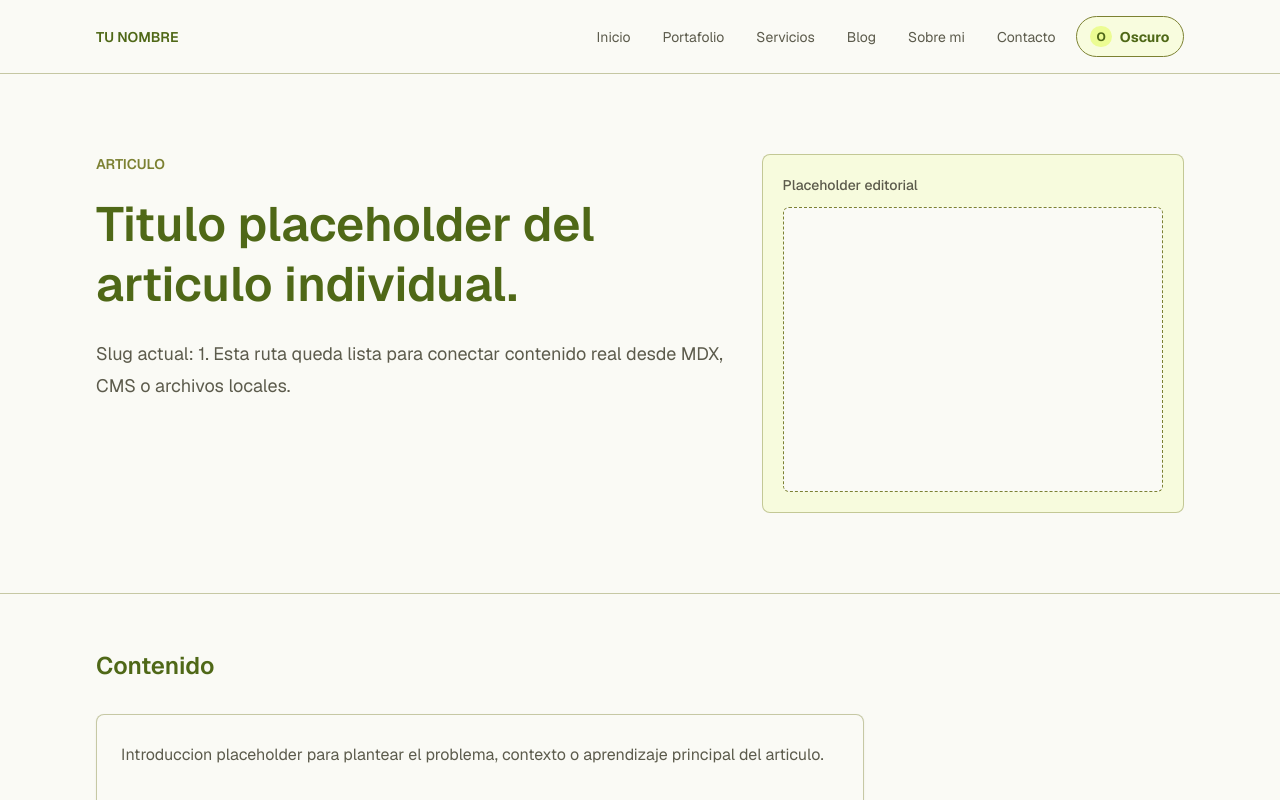
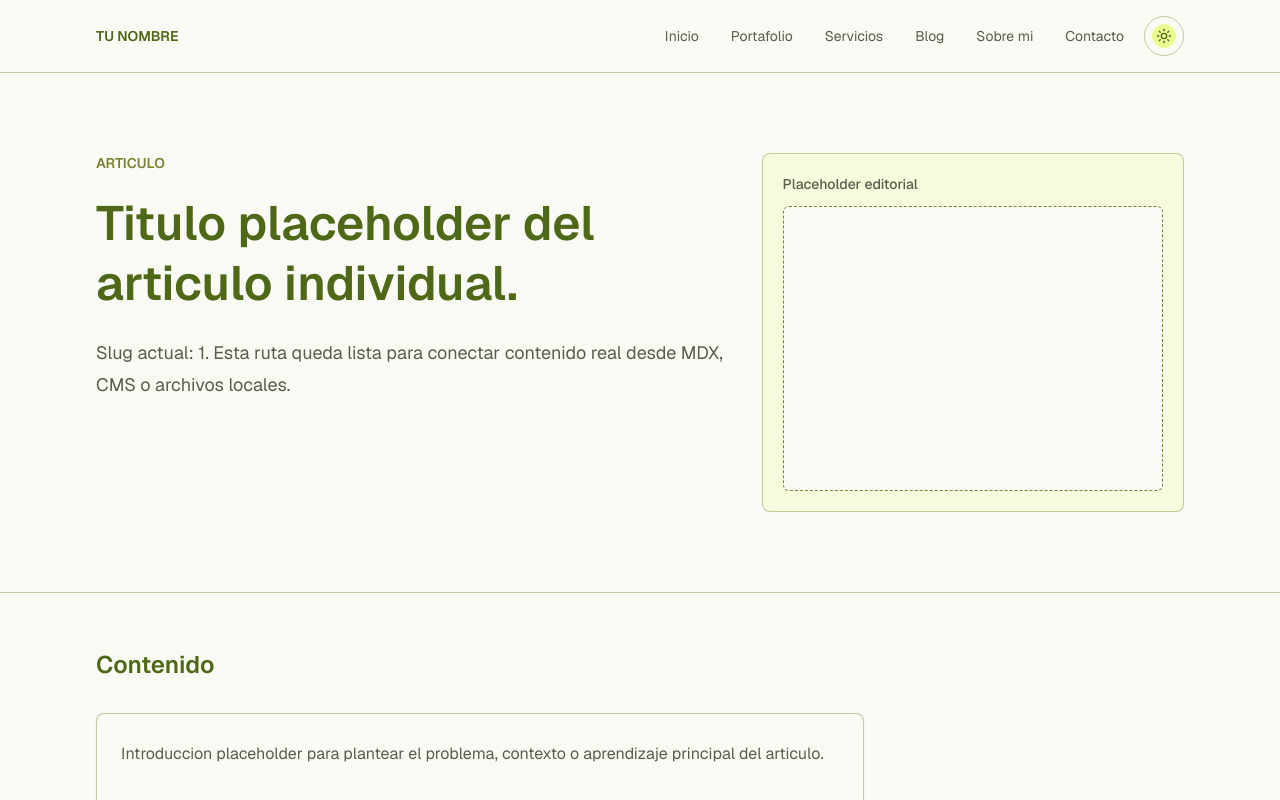
Before and after one commit to gabriel96x1/professional_landing_page, a Next.js app: page /blog/1 in a window 1280 px wide. Shown: the top 800 px of the page. Built offline with nearby package versions, Linux system fonts and the light colour scheme.

Commit message:
added dark and light themes toogle

```diff
--- a/app/_components/page-sections.tsx
+++ b/app/_components/page-sections.tsx
@@ -96,26 +96,3 @@ export function PlaceholderList({ items }: { items: string[] }) {
     </ul>
   );
 }
-
-export function CtaBand() {
-  return (
-    <section className="border-y border-[var(--theme-border)] bg-[var(--theme-text-primary)] text-[var(--theme-background)]">
-      <div className="mx-auto flex w-full max-w-6xl flex-col gap-6 px-5 py-12 sm:flex-row sm:items-center sm:justify-between lg:px-8">
-        <div>
-          <p className="text-sm font-semibold uppercase text-[var(--theme-accent)]">
-            Siguiente paso
-          </p>
-          <h2 className="mt-3 text-2xl font-semibold">
-            Placeholder para llamada de contacto
-          </h2>
-        </div>
-        <Link
-          className="inline-flex min-h-11 items-center justify-center rounded-full bg-[var(--theme-tag-background)] px-5 text-sm font-semibold text-[var(--theme-tag-text)] transition hover:opacity-85"
-          href="/#contact"
-        >
-          Ir a contacto
-        </Link>
-      </div>
-    </section>
-  );
-}
--- a/app/_components/theme-toggle.tsx
+++ b/app/_components/theme-toggle.tsx
@@ -1,5 +1,6 @@
 "use client";
 
+import { Moon, Sun } from "lucide-react";
 import { useEffect, useSyncExternalStore } from "react";
 
 type ThemeName = "light" | "dark";
@@ -18,9 +19,9 @@ function getPreferredTheme(): ThemeName {
     return storedTheme;
   }
 
-  return window.matchMedia("(prefers-color-scheme: dark)").matches
-    ? "dark"
-    : "light";
+  return window.matchMedia("(prefers-color-scheme: light)").matches
+    ? "light"
+    : "dark";
 }
 
 function applyTheme(theme: ThemeName) {
@@ -65,12 +66,16 @@ export function ThemeToggle() {
       aria-pressed={isDark}
       className="theme-toggle"
       onClick={toggleTheme}
+      title={`Cambiar a tema ${isDark ? "claro" : "oscuro"}`}
       type="button"
     >
-      <span aria-hidden="true" className="theme-toggle__icon">
-        {isDark ? "C" : "O"}
+      <span aria-hidden="true" className="theme-toggle__track">
+        {isDark ? (
+          <Moon className="theme-toggle__icon" size={16} strokeWidth={2} />
+        ) : (
+          <Sun className="theme-toggle__icon" size={16} strokeWidth={2} />
+        )}
       </span>
-      <span>{isDark ? "Claro" : "Oscuro"}</span>
     </button>
   );
 }
--- a/app/globals.css
+++ b/app/globals.css
@@ -70,38 +70,49 @@ html {
 
   .theme-toggle {
     display: inline-flex;
-    min-height: 2.5rem;
+    width: 2.5rem;
+    height: 2.5rem;
     align-items: center;
-    gap: 0.5rem;
     justify-content: center;
     border-radius: 9999px;
-    border: 1px solid var(--theme-border-strong);
-    background: var(--theme-surface-muted);
-    padding: 0.55rem 0.85rem;
+    border: 1px solid var(--theme-border);
+    background: transparent;
+    padding: 0;
     color: var(--theme-text-primary);
-    font-size: 0.875rem;
-    font-weight: 700;
     transition:
       background-color 150ms ease,
       color 150ms ease,
-      border-color 150ms ease;
+      border-color 150ms ease,
+      box-shadow 150ms ease;
   }
 
   .theme-toggle:hover {
-    background: var(--theme-tag-background);
-    color: var(--theme-tag-text);
+    border-color: var(--theme-border-strong);
+    background: var(--theme-surface-muted);
+    box-shadow: 0 1px 2px var(--theme-shadow);
   }
 
-  .theme-toggle__icon {
+  .theme-toggle:focus-visible {
+    outline: 2px solid var(--theme-label);
+    outline-offset: 3px;
+  }
+
+  .theme-toggle__track {
+    position: relative;
     display: inline-grid;
-    width: 1.35rem;
-    height: 1.35rem;
+    width: 1.5rem;
+    height: 1.5rem;
     place-items: center;
     border-radius: 9999px;
     background: var(--theme-tag-background);
     color: var(--theme-tag-text);
-    font-size: 0.75rem;
-    line-height: 1;
+    overflow: hidden;
+  }
+
+  .theme-toggle__icon {
+    transition:
+      opacity 150ms ease,
+      transform 150ms ease;
   }
 
   .theme-card-shadow {
--- a/app/page.tsx
+++ b/app/page.tsx
@@ -1,4 +1,3 @@
-import { CtaBand } from "./_components/page-sections";
 import { AboutSection } from "./_sections/about-section";
 import { BlogPreviewSection } from "./_sections/blog-preview-section";
 import { ContactSection } from "./_sections/contact-section";
@@ -17,7 +16,6 @@ export default function Home() {
       <BlogPreviewSection />
       <AboutSection />
       <ContactSection />
-      <CtaBand />
     </main>
   );
 }
--- a/package.json
+++ b/package.json
@@ -9,6 +9,7 @@
     "lint": "eslint"
   },
   "dependencies": {
+    "lucide-react": "^1.23.0",
     "next": "16.2.10",
     "react": "19.2.4",
     "react-dom": "19.2.4"
```
Also changed, not shown: 2 other files (tests, documents, lock files or other folders).
